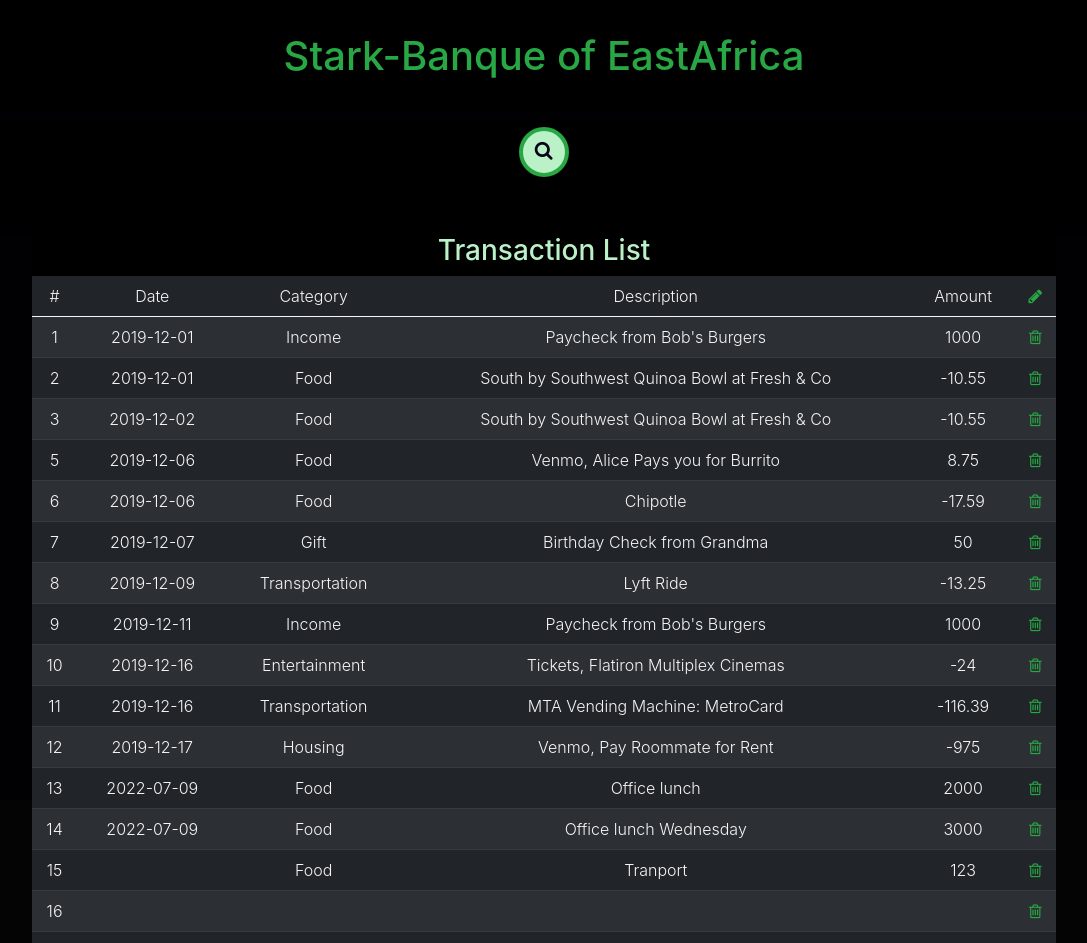
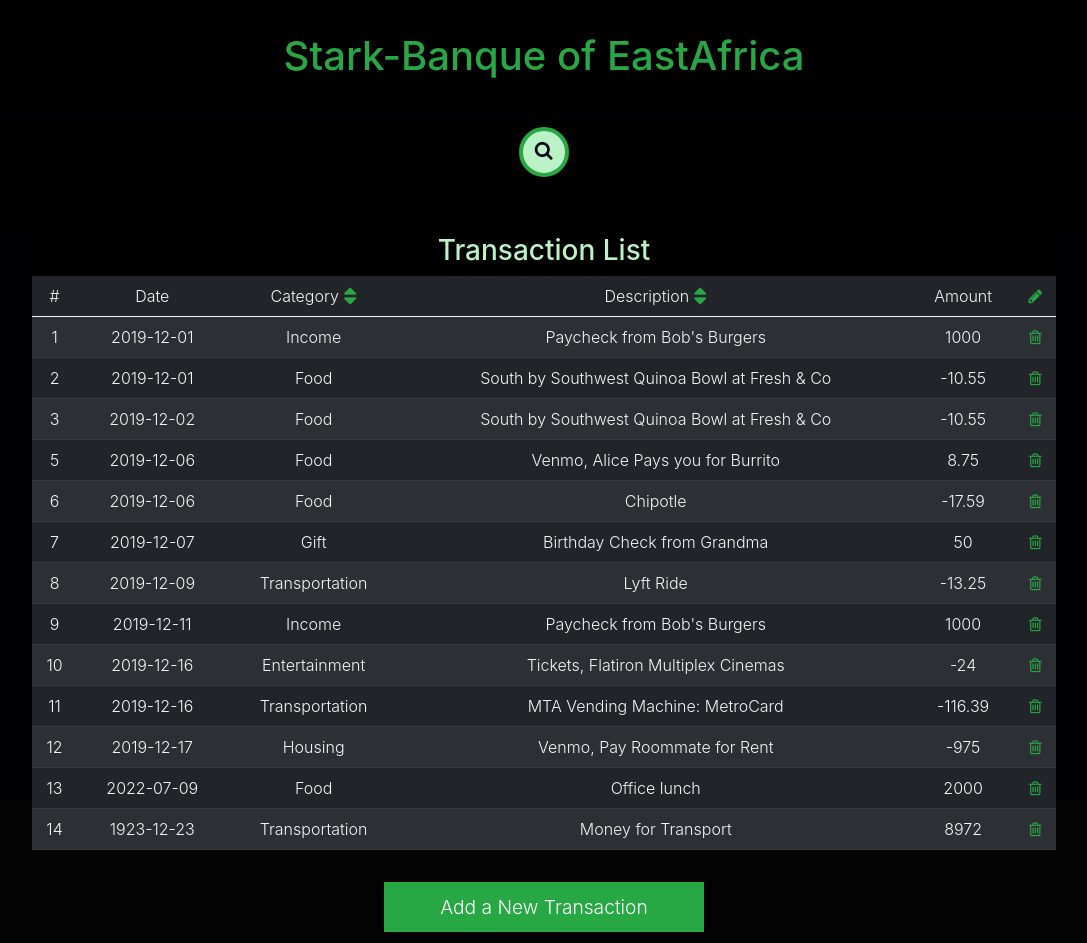
Before and after one commit to michellemwangi01/Stark-Banque, a React (Create React App) app: page / in a window 1280 px wide. Shown: the top 943 px of the page, without its empty margins (96-1183 px from the left). Built offline with nearby package versions, Linux system fonts and the light colour scheme; data requests are answered from the project's data file.

Commit message:
disabled empty inputs

```diff
--- a/db.json
+++ b/db.json
@@ -85,44 +85,11 @@
       "id": 13
     },
     {
-      "date": "2022-07-09",
-      "description": "Office lunch Wednesday",
-      "category": "Food",
-      "amount": "3000",
+      "category": "Transportation",
+      "description": "Money for Transport",
+      "amount": "8972",
+      "date": "1923-12-23",
       "id": 14
-    },
-    {
-      "category": "Food",
-      "description": "Tranport",
-      "amount": "123",
-      "id": 15
-    },
-    {
-      "category": "",
-      "description": "",
-      "amount": "",
-      "id": 16
-    },
-    {
-      "category": "",
-      "description": "",
-      "amount": "",
-      "date": "2023-12-12",
-      "id": 17
-    },
-    {
-      "category": "",
-      "description": "",
-      "amount": "",
-      "date": "",
-      "id": 18
-    },
-    {
-      "category": "Clothing",
-      "description": "Replacing  transaction I deleted",
-      "amount": "233",
-      "date": "2023-12-23",
-      "id": 19
     }
   ]
 }
--- a/src/Components/TransactionForm.js
+++ b/src/Components/TransactionForm.js
@@ -6,7 +6,7 @@ const TransactionForm = ({onSubmitTransaction}) => {
         category: "",
         description: "",
         amount: "",
-        amount: ""
+        date: ""
     })
 
     const submitHandler =(e)=>{
@@ -16,7 +16,7 @@ const TransactionForm = ({onSubmitTransaction}) => {
             category: "",
             description: "",
             amount: "",
-            amount: ""
+            date: ""
         })
     }
 
@@ -77,7 +77,12 @@ const TransactionForm = ({onSubmitTransaction}) => {
         </div>
 
         <p>*Once added, the transaction details can be viewed in the transaction list.</p>
-        <button onClick={submitHandler} id="submit" type="submit">Add Transaction</button>
+        <button
+        onClick={submitHandler}
+        id="submit"
+        type="submit"
+        disabled={!newTransactionItem.category || !newTransactionItem.description || !newTransactionItem.amount || !newTransactionItem.date}
+        >Add Transaction</button>
     </fieldset>
     </form>
   )
--- a/src/Components/TransactionsList.js
+++ b/src/Components/TransactionsList.js
@@ -1,6 +1,7 @@
 import React from 'react'
 import Transaction from './Transaction'
 import { useState } from 'react'
+
 
 const TransactionsList = ({transactions, setTransactions}) => {
   const [transactionDeleteID, settransactionDeleteID] = useState(0)
@@ -30,8 +31,9 @@ const TransactionsList = ({transactions, setTransactions}) => {
                 <tr>
                     <td>#</td>
                     <td>Date</td>
-                    <td>Category</td>
-                    <td>Description</td>
+                    <td>Category  <i class="fas fa-sort fa-lg"
+                      style={{color: '#28a745'}}></i></td>
+                    <td>Description <i class="fas fa-sort fa-lg" style={{color: '#28a745'}}></i></td>
                     <td>Amount</td>
                     <td><i class="fa fa-pencil" ></i></td>
 
--- a/src/Styles/SearchBar.css
+++ b/src/Styles/SearchBar.css
@@ -61,7 +61,7 @@ body {
 
 #searchForm:hover,
 #searchForm:valid{
-  width: 200px;
+  width: 400px;
   cursor: pointer;
 }
 
```
